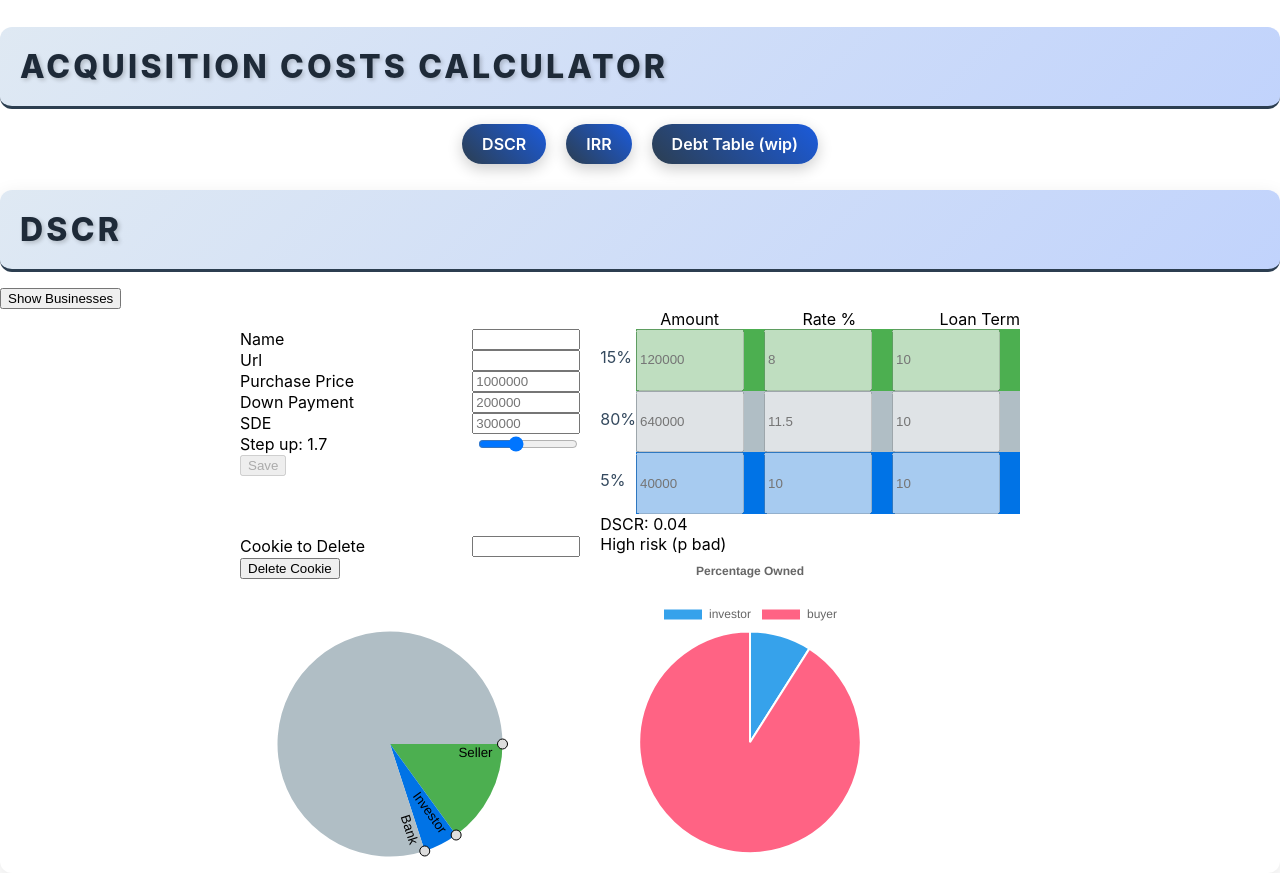
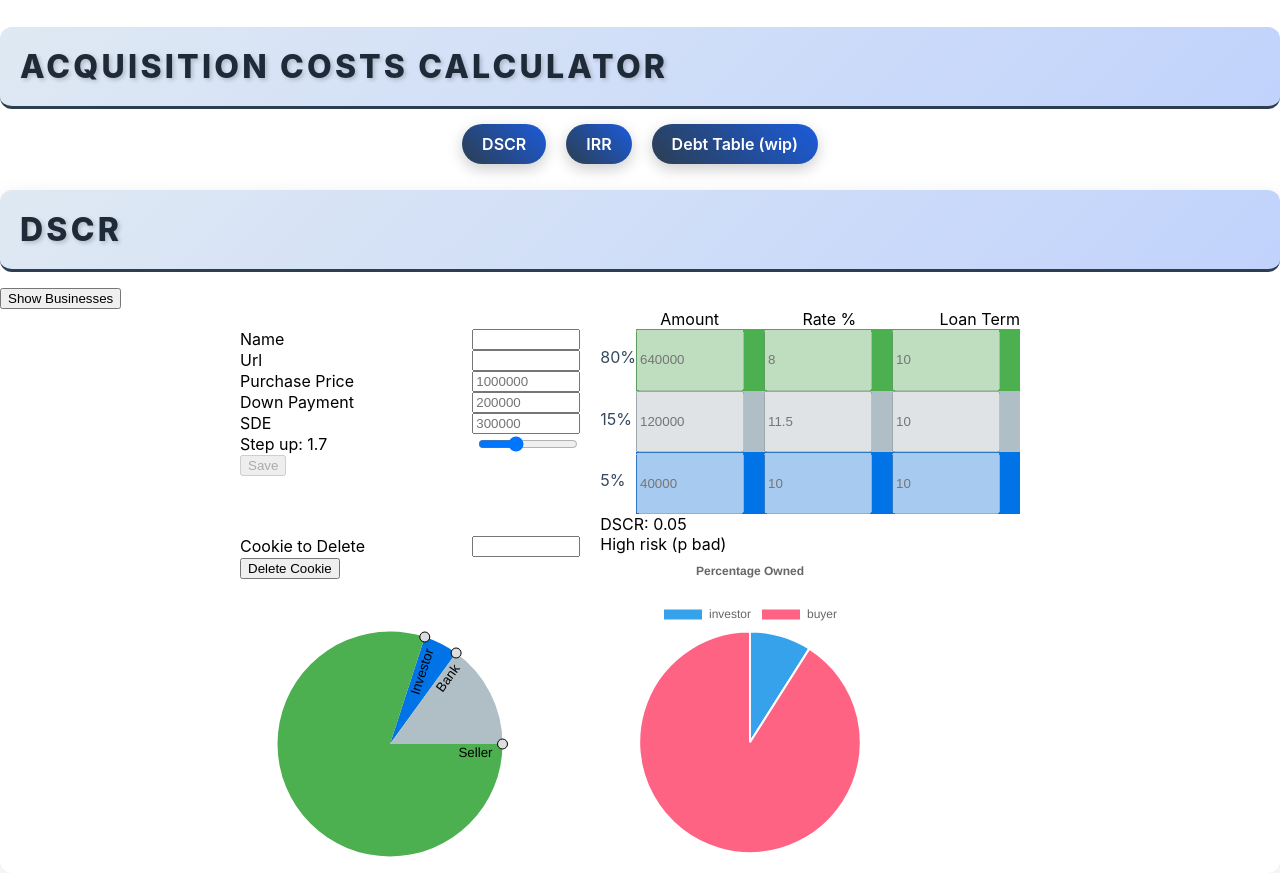
Before and after one commit to TheCoderNamedBridget/AcquisitionCostCalculator, a React (Create React App) app: page / in a window 1280 px wide. Built offline with nearby package versions, Linux system fonts and the light colour scheme.

Commit message:
include debt percentages in cookie

```diff
--- a/src/Pages/Dscr.tsx
+++ b/src/Pages/Dscr.tsx
@@ -40,11 +40,11 @@ const Dscr = () => {
     const [debts, setDebts] = useState<DebtItem[]>([]);
     const [dscr, setDscr] = useState(0);
 
-    const [bankAmount, setBankAmount] = useState(0);
+    const [sellerPercentage, setSellerPercentage] = useState(80);
     // The investor amount is not debt, you do not buy pay it down
     // they buy it and own it
-    const [investorAmount, setInvestorAmount] = useState(0);
-    const [sellerAmount, setSellerAmount] = useState(0);
+    const [investorPercentage, setInvestorPercentage] = useState(5);
+    const [bankPercentage, setBankPercentage] = useState(15);
 
     const [stepUp, setStepUp] = useState("1.7");
 
@@ -54,14 +54,19 @@ const Dscr = () => {
         setPurchasePrice(business.purchasePrice);
         setDownPayment(business.downPayment);
         setSde(business.sde);
+        setSellerPercentage(business.sellerPercentage);
+        setInvestorPercentage(business.investorPercentage);
+        setBankPercentage(business.bankPercentage);
+
+        setCookieToDelete(business.name);
     }
 
     function onPieChartChange(piechart: DraggablePieChart) {
         var percentages = piechart.getAllSliceSizePercentages();
 
-        setSellerAmount(formatNum(percentages[0]) / 100);
-        setInvestorAmount(formatNum(percentages[1]) / 100);
-        setBankAmount(formatNum(percentages[2]) / 100);
+        setSellerPercentage(formatNum(percentages[0] / 100));
+        setInvestorPercentage(formatNum(percentages[1] / 100));
+        setBankPercentage(formatNum(percentages[2] / 100));
     }
 
     const getParseAcquisitionCookies = () => {
@@ -71,7 +76,6 @@ const Dscr = () => {
         Object.entries(allCookies).forEach(([key, value]) => {
             try {
                 acquisitionObjects.push(JSON.parse(value));
-
             } catch (e) {
                 console.error(`Error parsing cookie ${key}`, e)
             }
@@ -103,9 +107,9 @@ const Dscr = () => {
             canvas.width = 300;
             canvas.height = 250;
             var proportions = [
-                { proportion: 15, format: { color: "#4CAF50", label: 'Seller' } },
-                { proportion: 5, format: { color: "#0073e6", label: 'Investor' } },
-                { proportion: 80, format: { color: "#B0BEC5", label: 'Bank' } },];
+                { proportion: sellerPercentage, format: { color: "#4CAF50", label: 'Seller' } },
+                { proportion: investorPercentage, format: { color: "#0073e6", label: 'Investor' } },
+                { proportion: bankPercentage, format: { color: "#B0BEC5", label: 'Bank' } },];
             const piechart = new DraggablePieChart({
                 canvas: canvas,
                 proportions: proportions,
@@ -154,7 +158,10 @@ const Dscr = () => {
                             purchasePrice: purchasePrice,
                             downPayment: downPayment,
                             sde: sde,
-                            stepUp: stepUp
+                            stepUp: stepUp,
+                            sellerPercentage: sellerPercentage,
+                            investorPercentage: investorPercentage,
+                            bankPercentage: bankPercentage,
                         })}
                         disabled={name === ""}
                     >
@@ -179,12 +186,12 @@ const Dscr = () => {
                         debts={debts}
                         setDebts={setDebts}
                         dscr={dscr}
-                        bankAmount={bankAmount}
-                        setBankAmount={setBankAmount}
-                        investorAmount={investorAmount}
-                        setInvestorAmount={setInvestorAmount}
-                        sellerAmount={sellerAmount}
-                        setSellerAmount={setSellerAmount}
+                        bankAmount={bankPercentage}
+                        setBankAmount={setBankPercentage}
+                        investorAmount={investorPercentage}
+                        setInvestorAmount={setInvestorPercentage}
+                        sellerAmount={sellerPercentage}
+                        setSellerAmount={setSellerPercentage}
                         stepUp={Number(stepUp)}
                     />
                 </div>
--- a/src/components/AcquisitionDisplay.tsx
+++ b/src/components/AcquisitionDisplay.tsx
@@ -8,6 +8,9 @@ export type AcquisitionObject = {
     downPayment: number;
     sde: number;
     stepUp: string;
+    sellerPercentage: number;
+    bankPercentage: number;
+    investorPercentage: number;
 }
 
 type AcquisitionDisplayProps = {
@@ -25,6 +28,9 @@ const AcquisitionDisplay = ({ business, showBusiness }: AcquisitionDisplayProps)
             <div className="row"><label>Down Payment:</label>  {business.downPayment}</div>
             <div className="row"><label>SDE:</label>  {business.sde}</div>
             <div className="row"><label>Step up:</label>  {business.stepUp}</div>
+            <div className="row"><label>Seller Percentage:</label>  {business.sellerPercentage}</div>
+            <div className="row"><label>Bank Percentage:</label>  {business.bankPercentage}</div>
+            <div className="row"><label>Investor Percentage:</label>  {business.investorPercentage}</div>
             <button onClick={() => showBusiness(business)}>Show</button>
             <br />
         </div>
```
